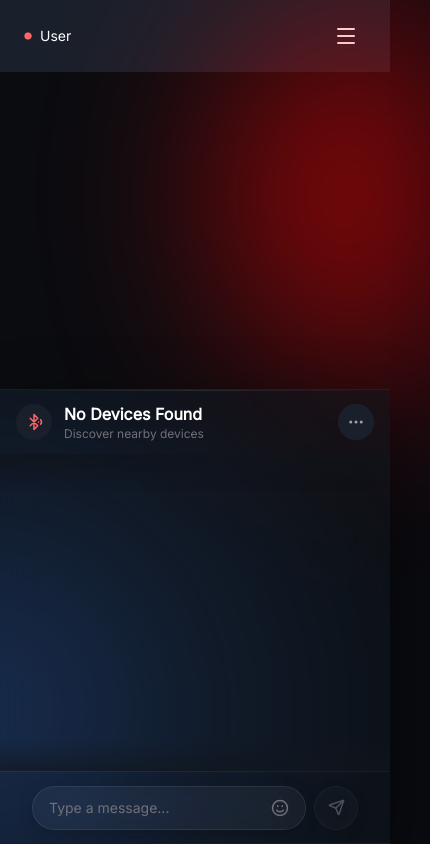
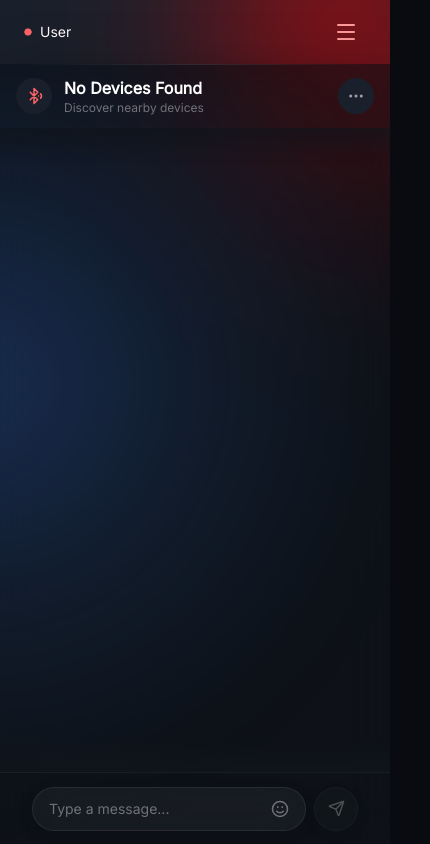
Before and after one commit to lingeshivakumar/anti-internet-chat, a React (Vite) app in the folder client/: page / in a window 390 px wide. Shown: the whole page, 430 px wide, since content can reach past the window. Built offline with nearby package versions, Linux system fonts and the light colour scheme.

Commit message:
fixed the unwanted gap issue between sidebar and chatwindo for mobile rendering

```diff
--- a/client/src/components/ChatWindow.tsx
+++ b/client/src/components/ChatWindow.tsx
@@ -12,34 +12,33 @@ export default function ChatWindow() {
         flex-col
         overflow-hidden
         rounded-none
-        md:rounded-[30px]
-        border-x-0
-        border-y
-        md:border
-        border-white/5
+        lg:rounded-[30px]
+        border-none
+        lg:border
+        lg:border-white/5
         bg-[#11161D]/60
         backdrop-blur-xl
         shadow-[0_20px_60px_rgba(0,0,0,0.45)]
       "
     >
-      {/* Neon Leak — scaled down on mobile devices */}
+      {/* Neon Leak */}
       <div
         className="
           pointer-events-none
           absolute
           -right-10
           -top-20
-          md:-right-50
-          md:-top-32
+          lg:-right-50
+          lg:-top-32
           z-0
           h-[800px]
           w-[900px]
-          md:h-[760px]
-          md:w-[860px]
+          lg:h-[760px]
+          lg:w-[860px]
           rounded-full
           bg-[radial-gradient(circle_at_center,_rgba(56,132,255,0.25)_0%,_rgba(56,132,255,0.08)_40%,_transparent_72%)]
           blur-2xl
-          md:blur-3xl
+          lg:blur-3xl
         "
       />
 
@@ -49,7 +48,7 @@ export default function ChatWindow() {
           pointer-events-none
           absolute
           inset-x-4
-          md:inset-x-8
+          lg:inset-x-8
           top-0
           z-10
           h-px
@@ -111,22 +110,21 @@ export default function ChatWindow() {
         />
       </div>
 
-      {/* Message Input Area — smaller height on mobile */}
+      {/* Message Input Area */}
       <div
         className="
           relative
           z-10
           h-[72px]
-          md:h-[92px]
+          lg:h-[92px]
           border-t
           border-white/5
           flex
           items-center
           px-4
-          md:px-6
+          lg:px-6
         "
       >
-        {/* Renders your custom input file layout while satisfying required attributes */}
         <div className="w-full">
           <MessageInput onSend={(text) => console.log(text)} disabled={false} />
         </div>
--- a/client/src/components/Sidebar.tsx
+++ b/client/src/components/Sidebar.tsx
@@ -26,9 +26,11 @@ export default function Sidebar({
   const [isOpen, setIsOpen] = useState(false);
 
   return (
-    <div className="relative h-full w-full lg:w-auto">
-      {/* Mobile Header Bar — visible only on screens smaller than desktop (lg) */}
-      <div className="flex items-center justify-between bg-[#1A202B] px-6 py-4 lg:hidden">
+    // CHANGE 1: Outer container is h-auto on mobile so it collapses completely when closed
+    <div className="relative h-auto lg:h-full w-full lg:w-auto">
+
+      {/* Mobile Header Bar — Fixed height, acts as the persistent top nav on mobile */}
+      <div className="flex h-16 items-center justify-between bg-[#1A202B] px-6 lg:hidden">
         <div className="flex items-center gap-2">
           <Circle size={8} className="fill-red-400 text-red-400" />
           <span className="text-sm font-medium text-white">{userName}</span>
@@ -42,7 +44,7 @@ export default function Sidebar({
         </button>
       </div>
 
-      {/* Ambient Glow — scaled down slightly on mobile to avoid layout breaking */}
+      {/* Ambient Glow */}
       <div
         className="pointer-events-none absolute top-1/2 h-[400px] w-[300px] md:h-[740px] md:w-[900px] -translate-y-1/2 opacity-70 blur-[100px] md:blur-[170px]"
         style={{
@@ -58,7 +60,7 @@ export default function Sidebar({
           ${isOpen ? "flex" : "hidden"}
           lg:flex
           fixed lg:relative
-          inset-x-0 bottom-0 top-[64px] lg:top-0
+          inset-x-0 bottom-0 top-16 lg:top-0
           z-50 lg:z-auto
           h-[calc(100vh-64px)] lg:h-full
           w-full flex-col overflow-y-auto lg:overflow-hidden
--- a/client/src/pages/Home.tsx
+++ b/client/src/pages/Home.tsx
@@ -3,14 +3,25 @@ import ChatWindow from "../components/ChatWindow";
 
 export default function Home() {
   return (
-    <main className="min-h-screen bg-[#0A0C10] p-0 md:p-5">
-      <div className="grid h-screen md:h-[calc(100vh-40px)] grid-cols-1 lg:grid-cols-[290px_1fr] gap-0 md:gap-5">
+    // Changed h-screen to overflow-hidden so the app scales without scrolling the body
+    <main className="h-screen w-screen bg-[#0A0C10] p-0 md:p-5 overflow-hidden">
+      <div
+        className="
+          flex flex-col h-full w-full
+          lg:grid lg:grid-cols-[290px_1fr]
+          gap-0 md:gap-5
+        "
+      >
+        {/* On mobile, this will only take the exact height of its visible header */}
         <Sidebar
           userName="User"
           deviceName="Your device"
         />
 
-        <ChatWindow />
+        {/* On mobile, this will expand to fill 100% of the remaining vertical space */}
+        <div className="flex-1 min-h-0">
+          <ChatWindow />
+        </div>
       </div>
     </main>
   );
```
